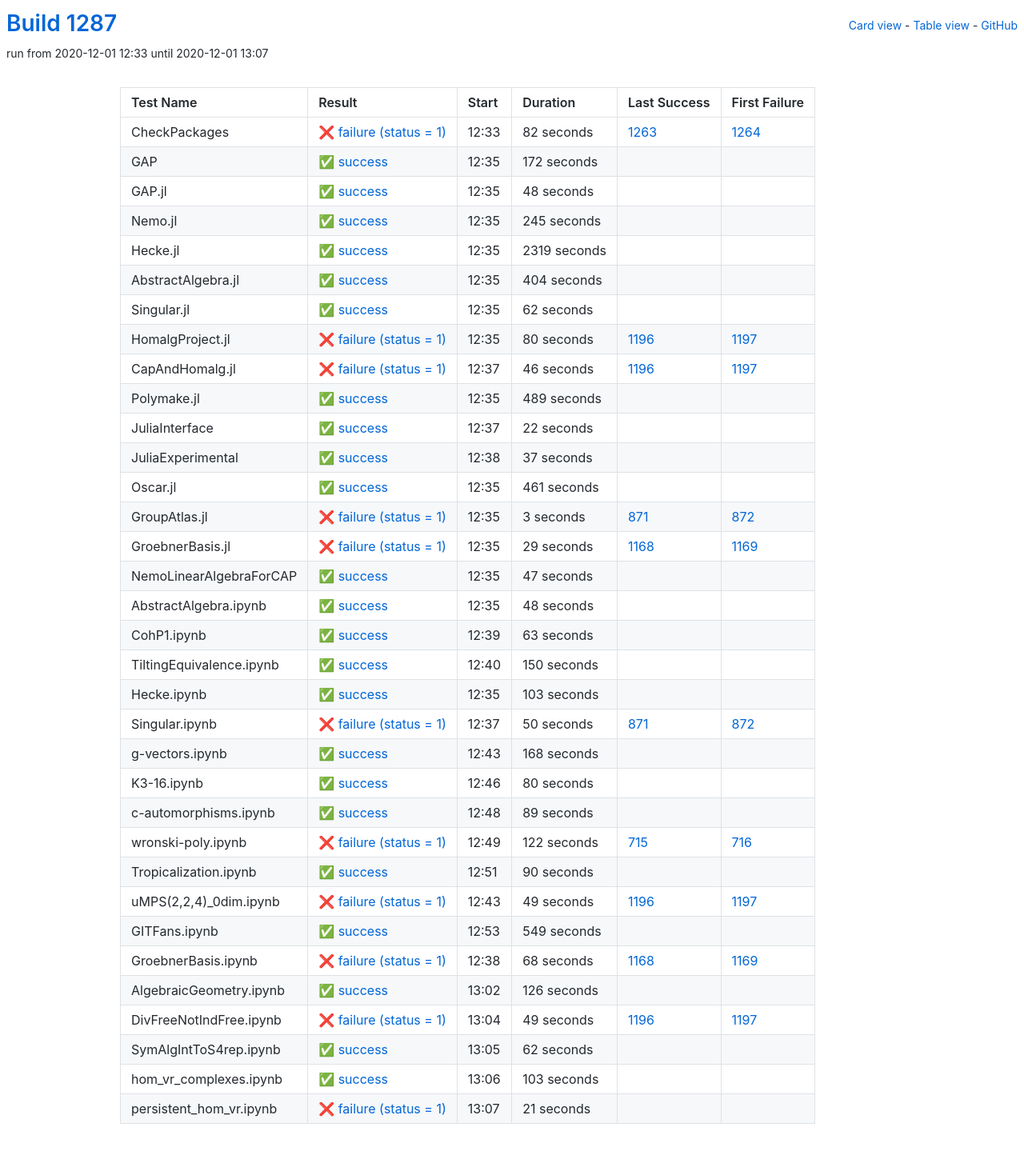
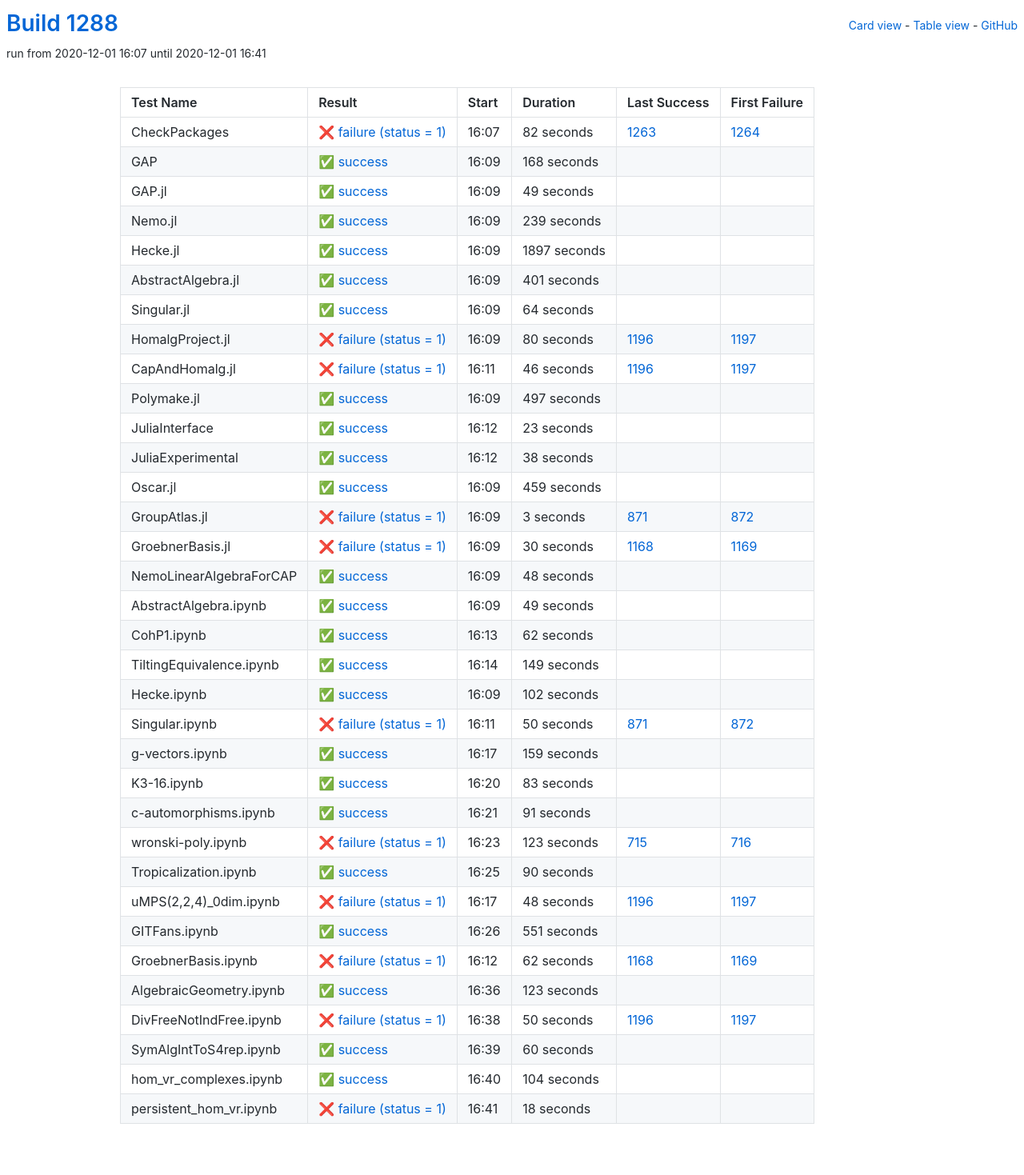
Before and after one commit to oscar-system/oscar-ci-status-stable, a Jekyll site: the page built from table.html, in a window 1280 px wide. Shown: the whole page at 80% size. Built offline with Jekyll 4.4.1, drawn with Linux system fonts in a browser that asks for light colours.

Commit message:
Build #1288

```diff
--- a/_data/ci.yml
+++ b/_data/ci.yml
@@ -1,6 +1,6 @@
 ---
-build: 1287
-build_url: https://oscarci.mathematik.uni-kl.de/job/oscar-stable/1287/
+build: 1288
+build_url: https://oscarci.mathematik.uni-kl.de/job/oscar-stable/1288/
 job: oscar-stable
 organization: oscar-system
 repo: oscar-ci-status-stable
@@ -8,8 +8,8 @@ repourl: https://github.com/oscar-system/oscar-ci-status-stable
 tests:
 - name: CheckPackages
   id: checkpackages
-  log: https://oscarci.mathematik.uni-kl.de/job/oscar-stable/1287/artifact/logs/build-1287/CheckPackages.log
-  start: 2020-12-01 12:33
+  log: https://oscarci.mathematik.uni-kl.de/job/oscar-stable/1288/artifact/logs/build-1288/CheckPackages.log
+  start: 2020-12-01 16:07
   success: false
   exitcode: 1
   status: failure
@@ -20,80 +20,80 @@ tests:
   first_failure_url: https://oscarci.mathematik.uni-kl.de/job/oscar-stable/1264/
 - name: GAP
   id: gap
-  log: https://oscarci.mathematik.uni-kl.de/job/oscar-stable/1287/artifact/logs/build-1287/GAP.log
-  start: 2020-12-01 12:35
+  log: https://oscarci.mathematik.uni-kl.de/job/oscar-stable/1288/artifact/logs/build-1288/GAP.log
+  start: 2020-12-01 16:09
   success: true
   exitcode: 0
   status: success
-  duration: 172
+  duration: 168
   last_success: false
   last_success_url:
   first_failure: false
   first_failure_url:
 - name: GAP.jl
   id: gap-jl
-  log: https://oscarci.mathematik.uni-kl.de/job/oscar-stable/1287/artifact/logs/build-1287/GAP.jl.log
-  start: 2020-12-01 12:35
+  log: https://oscarci.mathematik.uni-kl.de/job/oscar-stable/1288/artifact/logs/build-1288/GAP.jl.log
+  start: 2020-12-01 16:09
   success: true
   exitcode: 0
   status: success
-  duration: 48
+  duration: 49
   last_success: false
   last_success_url:
   first_failure: false
   first_failure_url:
 - name: Nemo.jl
   id: nemo-jl
-  log: https://oscarci.mathematik.uni-kl.de/job/oscar-stable/1287/artifact/logs/build-1287/Nemo.jl.log
-  start: 2020-12-01 12:35
+  log: https://oscarci.mathematik.uni-kl.de/job/oscar-stable/1288/artifact/logs/build-1288/Nemo.jl.log
+  start: 2020-12-01 16:09
   success: true
   exitcode: 0
   status: success
-  duration: 245
+  duration: 239
   last_success: false
   last_success_url:
   first_failure: false
   first_failure_url:
 - name: Hecke.jl
   id: hecke-jl
-  log: https://oscarci.mathematik.uni-kl.de/job/oscar-stable/1287/artifact/logs/build-1287/Hecke.jl.log
-  start: 2020-12-01 12:35
+  log: https://oscarci.mathematik.uni-kl.de/job/oscar-stable/1288/artifact/logs/build-1288/Hecke.jl.log
+  start: 2020-12-01 16:09
   success: true
   exitcode: 0
   status: success
-  duration: 2319
+  duration: 1897
   last_success: false
   last_success_url:
   first_failure: false
   first_failure_url:
 - name: AbstractAlgebra.jl
   id: abstractalgebra-jl
-  log: https://oscarci.mathematik.uni-kl.de/job/oscar-stable/1287/artifact/logs/build-1287/AbstractAlgebra.jl.log
-  start: 2020-12-01 12:35
+  log: https://oscarci.mathematik.uni-kl.de/job/oscar-stable/1288/artifact/logs/build-1288/AbstractAlgebra.jl.log
+  start: 2020-12-01 16:09
   success: true
   exitcode: 0
   status: success
-  duration: 404
+  duration: 401
   last_success: false
   last_success_url:
   first_failure: false
   first_failure_url:
 - name: Singular.jl
   id: singular-jl
-  log: https://oscarci.mathematik.uni-kl.de/job/oscar-stable/1287/artifact/logs/build-1287/Singular.jl.log
-  start: 2020-12-01 12:35
+  log: https://oscarci.mathematik.uni-kl.de/job/oscar-stable/1288/artifact/logs/build-1288/Singular.jl.log
+  start: 2020-12-01 16:09
   success: true
   exitcode: 0
   status: success
-  duration: 62
+  duration: 64
   last_success: false
   last_success_url:
   first_failure: false
   first_failure_url:
 - name: HomalgProject.jl
   id: homalgproject-jl
-  log: https://oscarci.mathematik.uni-kl.de/job/oscar-stable/1287/artifact/logs/build-1287/HomalgProject.jl.log
-  start: 2020-12-01 12:35
+  log: https://oscarci.mathematik.uni-kl.de/job/oscar-stable/1288/artifact/logs/build-1288/HomalgProject.jl.log
+  start: 2020-12-01 16:09
   success: false
   exitcode: 1
   status: failure
@@ -104,8 +104,8 @@ tests:
   first_failure_url: https://oscarci.mathematik.uni-kl.de/job/oscar-stable/1197/
 - name: CapAndHomalg.jl
   id: capandhomalg-jl
-  log: https://oscarci.mathematik.uni-kl.de/job/oscar-stable/1287/artifact/logs/build-1287/CapAndHomalg.jl.log
-  start: 2020-12-01 12:37
+  log: https://oscarci.mathematik.uni-kl.de/job/oscar-stable/1288/artifact/logs/build-1288/CapAndHomalg.jl.log
+  start: 2020-12-01 16:11
   success: false
   exitcode: 1
   status: failure
@@ -116,56 +116,56 @@ tests:
   first_failure_url: https://oscarci.mathematik.uni-kl.de/job/oscar-stable/1197/
 - name: Polymake.jl
   id: polymake-jl
-  log: https://oscarci.mathematik.uni-kl.de/job/oscar-stable/1287/artifact/logs/build-1287/Polymake.jl.log
-  start: 2020-12-01 12:35
+  log: https://oscarci.mathematik.uni-kl.de/job/oscar-stable/1288/artifact/logs/build-1288/Polymake.jl.log
+  start: 2020-12-01 16:09
   success: true
   exitcode: 0
   status: success
-  duration: 489
+  duration: 497
   last_success: false
   last_success_url:
   first_failure: false
   first_failure_url:
 - name: JuliaInterface
   id: juliainterface
-  log: https://oscarci.mathematik.uni-kl.de/job/oscar-stable/1287/artifact/logs/build-1287/JuliaInterface.log
-  start: 2020-12-01 12:37
+  log: https://oscarci.mathematik.uni-kl.de/job/oscar-stable/1288/artifact/logs/build-1288/JuliaInterface.log
+  start: 2020-12-01 16:12
   success: true
   exitcode: 0
   status: success
-  duration: 22
+  duration: 23
   last_success: false
   last_success_url:
   first_failure: false
   first_failure_url:
 - name: JuliaExperimental
   id: juliaexperimental
-  log: https://oscarci.mathematik.uni-kl.de/job/oscar-stable/1287/artifact/logs/build-1287/JuliaExperimental.log
-  start: 2020-12-01 12:38
+  log: https://oscarci.mathematik.uni-kl.de/job/oscar-stable/1288/artifact/logs/build-1288/JuliaExperimental.log
+  start: 2020-12-01 16:12
   success: true
   exitcode: 0
   status: success
-  duration: 37
+  duration: 38
   last_success: false
   last_success_url:
   first_failure: false
   first_failure_url:
 - name: Oscar.jl
   id: oscar-jl
-  log: https://oscarci.mathematik.uni-kl.de/job/oscar-stable/1287/artifact/logs/build-1287/Oscar.jl.log
-  start: 2020-12-01 12:35
+  log: https://oscarci.mathematik.uni-kl.de/job/oscar-stable/1288/artifact/logs/build-1288/Oscar.jl.log
+  start: 2020-12-01 16:09
   success: true
   exitcode: 0
   status: success
-  duration: 461
+  duration: 459
   last_success: false
   last_success_url:
   first_failure: false
   first_failure_url:
 - name: GroupAtlas.jl
   id: groupatlas-jl
-  log: https://oscarci.mathematik.uni-kl.de/job/oscar-stable/1287/artifact/logs/build-1287/GroupAtlas.jl.log
-  start: 2020-12-01 12:35
+  log: https://oscarci.mathematik.uni-kl.de/job/oscar-stable/1288/artifact/logs/build-1288/GroupAtlas.jl.log
+  start: 2020-12-01 16:09
   success: false
   exitcode: 1
   status: failure
@@ -176,32 +176,20 @@ tests:
   first_failure_url: https://oscarci.mathematik.uni-kl.de/job/oscar-stable/872/
 - name: GroebnerBasis.jl
   id: groebnerbasis-jl
-  log: https://oscarci.mathematik.uni-kl.de/job/oscar-stable/1287/artifact/logs/build-1287/GroebnerBasis.jl.log
-  start: 2020-12-01 12:35
+  log: https://oscarci.mathematik.uni-kl.de/job/oscar-stable/1288/artifact/logs/build-1288/GroebnerBasis.jl.log
+  start: 2020-12-01 16:09
   success: false
   exitcode: 1
   status: failure
-  duration: 29
+  duration: 30
   last_success: 1168
   last_success_url: https://oscarci.mathematik.uni-kl.de/job/oscar-stable/1168/
   first_failure: 1169
   first_failure_url: https://oscarci.mathematik.uni-kl.de/job/oscar-stable/1169/
 - name: NemoLinearAlgebraForCAP
   id: nemolinearalgebraforcap
-  log: https://oscarci.mathematik.uni-kl.de/job/oscar-stable/1287/artifact/logs/build-1287/NemoLinearAlgebraForCAP.log
-  start: 2020-12-01 12:35
-  success: true
-  exitcode: 0
-  status: success
-  duration: 47
-  last_success: false
-  last_success_url:
-  first_failure: false
-  first_failure_url:
-- name: AbstractAlgebra.ipynb
-  id: abstractalgebra-ipynb
-  log: https://oscarci.mathematik.uni-kl.de/job/oscar-stable/1287/artifact/logs/build-1287/AbstractAlgebra.ipynb.log
-  start: 2020-12-01 12:35
+  log: https://oscarci.mathematik.uni-kl.de/job/oscar-stable/1288/artifact/logs/build-1288/NemoLinearAlgebraForCAP.log
+  start: 2020-12-01 16:09
   success: true
   exitcode: 0
   status: success
@@ -210,46 +198,58 @@ tests:
   last_success_url:
   first_failure: false
   first_failure_url:
-- name: CohP1.ipynb
-  id: cohp1-ipynb
-  log: https://oscarci.mathematik.uni-kl.de/job/oscar-stable/1287/artifact/logs/build-1287/CohP1.ipynb.log
-  start: 2020-12-01 12:39
+- name: AbstractAlgebra.ipynb
+  id: abstractalgebra-ipynb
+  log: https://oscarci.mathematik.uni-kl.de/job/oscar-stable/1288/artifact/logs/build-1288/AbstractAlgebra.ipynb.log
+  start: 2020-12-01 16:09
   success: true
   exitcode: 0
   status: success
-  duration: 63
+  duration: 49
+  last_success: false
+  last_success_url:
+  first_failure: false
+  first_failure_url:
+- name: CohP1.ipynb
+  id: cohp1-ipynb
+  log: https://oscarci.mathematik.uni-kl.de/job/oscar-stable/1288/artifact/logs/build-1288/CohP1.ipynb.log
+  start: 2020-12-01 16:13
+  success: true
+  exitcode: 0
+  status: success
+  duration: 62
   last_success: false
   last_success_url:
   first_failure: false
   first_failure_url:
 - name: TiltingEquivalence.ipynb
   id: tiltingequivalence-ipynb
-  log: https://oscarci.mathematik.uni-kl.de/job/oscar-stable/1287/artifact/logs/build-1287/TiltingEquivalence.ipynb.log
-  start: 2020-12-01 12:40
+  log: https://oscarci.mathematik.uni-kl.de/job/oscar-stable/1288/artifact/logs/build-1288/TiltingEquivalence.ipynb.log
+  start: 2020-12-01 16:14
   success: true
   exitcode: 0
   status: success
-  duration: 150
+  duration: 149
   last_success: false
   last_success_url:
   first_failure: false
   first_failure_url:
 - name: Hecke.ipynb
   id: hecke-ipynb
-  log: https://oscarci.mathematik.uni-kl.de/job/oscar-stable/1287/artifact/logs/build-1287/Hecke.ipynb.log
-  start: 2020-12-01 12:35
+  log: https://oscarci.mathematik.uni-kl.de/job/oscar-stable/1288/artifact/logs/build-1288/Hecke.ipynb.log
+  start: 2020-12-01 16:09
   success: true
   exitcode: 0
   status: success
-  duration: 103
+  duration: 102
   last_success: false
   last_success_url:
   first_failure: false
   first_failure_url:
 - name: Singular.ipynb
   id: singular-ipynb
-  log: https://oscarci.mathematik.uni-kl.de/job/oscar-stable/1287/artifact/logs/build-1287/Singular.ipynb.log
-  start: 2020-12-01 12:37
+  log: https://oscarci.mathematik.uni-kl.de/job/oscar-stable/1288/artifact/logs/build-1288/Singular.ipynb.log
+  start: 2020-12-01 16:11
   success: false
   exitcode: 1
   status: failure
@@ -260,56 +260,56 @@ tests:
   first_failure_url: https://oscarci.mathematik.uni-kl.de/job/oscar-stable/872/
 - name: g-vectors.ipynb
   id: g-vectors-ipynb
-  log: https://oscarci.mathematik.uni-kl.de/job/oscar-stable/1287/artifact/logs/build-1287/g-vectors.ipynb.log
-  start: 2020-12-01 12:43
+  log: https://oscarci.mathematik.uni-kl.de/job/oscar-stable/1288/artifact/logs/build-1288/g-vectors.ipynb.log
+  start: 2020-12-01 16:17
   success: true
   exitcode: 0
   status: success
-  duration: 168
+  duration: 159
   last_success: false
   last_success_url:
   first_failure: false
   first_failure_url:
 - name: K3-16.ipynb
   id: k3-16-ipynb
-  log: https://oscarci.mathematik.uni-kl.de/job/oscar-stable/1287/artifact/logs/build-1287/K3-16.ipynb.log
-  start: 2020-12-01 12:46
+  log: https://oscarci.mathematik.uni-kl.de/job/oscar-stable/1288/artifact/logs/build-1288/K3-16.ipynb.log
+  start: 2020-12-01 16:20
   success: true
   exitcode: 0
   status: success
-  duration: 80
+  duration: 83
   last_success: false
   last_success_url:
   first_failure: false
   first_failure_url:
 - name: c-automorphisms.ipynb
   id: c-automorphisms-ipynb
-  log: https://oscarci.mathematik.uni-kl.de/job/oscar-stable/1287/artifact/logs/build-1287/c-automorphisms.ipynb.log
-  start: 2020-12-01 12:48
+  log: https://oscarci.mathematik.uni-kl.de/job/oscar-stable/1288/artifact/logs/build-1288/c-automorphisms.ipynb.log
+  start: 2020-12-01 16:21
   success: true
   exitcode: 0
   status: success
-  duration: 89
+  duration: 91
   last_success: false
   last_success_url:
   first_failure: false
   first_failure_url:
 - name: wronski-poly.ipynb
   id: wronski-poly-ipynb
-  log: https://oscarci.mathematik.uni-kl.de/job/oscar-stable/1287/artifact/logs/build-1287/wronski-poly.ipynb.log
-  start: 2020-12-01 12:49
+  log: https://oscarci.mathematik.uni-kl.de/job/oscar-stable/1288/artifact/logs/build-1288/wronski-poly.ipynb.log
+  start: 2020-12-01 16:23
   success: false
   exitcode: 1
   status: failure
-  duration: 122
+  duration: 123
   last_success: 715
   last_success_url: https://oscarci.mathematik.uni-kl.de/job/oscar-stable/715/
   first_failure: 716
   first_failure_url: https://oscarci.mathematik.uni-kl.de/job/oscar-stable/716/
 - name: Tropicalization.ipynb
   id: tropicalization-ipynb
-  log: https://oscarci.mathematik.uni-kl.de/job/oscar-stable/1287/artifact/logs/build-1287/Tropicalization.ipynb.log
-  start: 2020-12-01 12:51
+  log: https://oscarci.mathematik.uni-kl.de/job/oscar-stable/1288/artifact/logs/build-1288/Tropicalization.ipynb.log
+  start: 2020-12-01 16:25
   success: true
   exitcode: 0
   status: success
@@ -320,96 +320,96 @@ tests:
   first_failure_url:
 - name: uMPS(2,2,4)_0dim.ipynb
   id: umps-2-2-4-0dim-ipynb
-  log: https://oscarci.mathematik.uni-kl.de/job/oscar-stable/1287/artifact/logs/build-1287/uMPS-2-2-4-_0dim.ipynb.log
-  start: 2020-12-01 12:43
+  log: https://oscarci.mathematik.uni-kl.de/job/oscar-stable/1288/artifact/logs/build-1288/uMPS-2-2-4-_0dim.ipynb.log
+  start: 2020-12-01 16:17
   success: false
   exitcode: 1
   status: failure
-  duration: 49
+  duration: 48
   last_success: 1196
   last_success_url: https://oscarci.mathematik.uni-kl.de/job/oscar-stable/1196/
   first_failure: 1197
   first_failure_url: https://oscarci.mathematik.uni-kl.de/job/oscar-stable/1197/
 - name: GITFans.ipynb
   id: gitfans-ipynb
-  log: https://oscarci.mathematik.uni-kl.de/job/oscar-stable/1287/artifact/logs/build-1287/GITFans.ipynb.log
-  start: 2020-12-01 12:53
+  log: https://oscarci.mathematik.uni-kl.de/job/oscar-stable/1288/artifact/logs/build-1288/GITFans.ipynb.log
+  start: 2020-12-01 16:26
   success: true
   exitcode: 0
   status: success
-  duration: 549
+  duration: 551
   last_success: false
   last_success_url:
   first_failure: false
   first_failure_url:
 - name: GroebnerBasis.ipynb
   id: groebnerbasis-ipynb
-  log: https://oscarci.mathematik.uni-kl.de/job/oscar-stable/1287/artifact/logs/build-1287/GroebnerBasis.ipynb.log
-  start: 2020-12-01 12:38
+  log: https://oscarci.mathematik.uni-kl.de/job/oscar-stable/1288/artifact/logs/build-1288/GroebnerBasis.ipynb.log
+  start: 2020-12-01 16:12
   success: false
   exitcode: 1
   status: failure
-  duration: 68
+  duration: 62
   last_success: 1168
   last_success_url: https://oscarci.mathematik.uni-kl.de/job/oscar-stable/1168/
   first_failure: 1169
   first_failure_url: https://oscarci.mathematik.uni-kl.de/job/oscar-stable/1169/
 - name: AlgebraicGeometry.ipynb
   id: algebraicgeometry-ipynb
-  log: https://oscarci.mathematik.uni-kl.de/job/oscar-stable/1287/artifact/logs/build-1287/AlgebraicGeometry.ipynb.log
-  start: 2020-12-01 13:02
+  log: https://oscarci.mathematik.uni-kl.de/job/oscar-stable/1288/artifact/logs/build-1288/AlgebraicGeometry.ipynb.log
+  start: 2020-12-01 16:36
   success: true
   exitcode: 0
   status: success
-  duration: 126
+  duration: 123
   last_success: false
   last_success_url:
   first_failure: false
   first_failure_url:
 - name: DivFreeNotIndFree.ipynb
   id: divfreenotindfree-ipynb
-  log: https://oscarci.mathematik.uni-kl.de/job/oscar-stable/1287/artifact/logs/build-1287/DivFreeNotIndFree.ipynb.log
-  start: 2020-12-01 13:04
+  log: https://oscarci.mathematik.uni-kl.de/job/oscar-stable/1288/artifact/logs/build-1288/DivFreeNotIndFree.ipynb.log
+  start: 2020-12-01 16:38
   success: false
   exitcode: 1
   status: failure
-  duration: 49
+  duration: 50
   last_success: 1196
   last_success_url: https://oscarci.mathematik.uni-kl.de/job/oscar-stable/1196/
   first_failure: 1197
   first_failure_url: https://oscarci.mathematik.uni-kl.de/job/oscar-stable/1197/
 - name: SymAlgIntToS4rep.ipynb
   id: symalginttos4rep-ipynb
-  log: https://oscarci.mathematik.uni-kl.de/job/oscar-stable/1287/artifact/logs/build-1287/SymAlgIntToS4rep.ipynb.log
-  start: 2020-12-01 13:05
+  log: https://oscarci.mathematik.uni-kl.de/job/oscar-stable/1288/artifact/logs/build-1288/SymAlgIntToS4rep.ipynb.log
+  start: 2020-12-01 16:39
   success: true
   exitcode: 0
   status: success
-  duration: 62
+  duration: 60
   last_success: false
   last_success_url:
   first_failure: false
   first_failure_url:
 - name: hom_vr_complexes.ipynb
   id: hom-vr-complexes-ipynb
-  log: https://oscarci.mathematik.uni-kl.de/job/oscar-stable/1287/artifact/logs/build-1287/hom_vr_complexes.ipynb.log
-  start: 2020-12-01 13:06
+  log: https://oscarci.mathematik.uni-kl.de/job/oscar-stable/1288/artifact/logs/build-1288/hom_vr_complexes.ipynb.log
+  start: 2020-12-01 16:40
   success: true
   exitcode: 0
   status: success
-  duration: 103
+  duration: 104
   last_success: false
   last_success_url:
   first_failure: false
   first_failure_url:
 - name: persistent_hom_vr.ipynb
   id: persistent-hom-vr-ipynb
-  log: https://oscarci.mathematik.uni-kl.de/job/oscar-stable/1287/artifact/logs/build-1287/persistent_hom_vr.ipynb.log
-  start: 2020-12-01 13:07
+  log: https://oscarci.mathematik.uni-kl.de/job/oscar-stable/1288/artifact/logs/build-1288/persistent_hom_vr.ipynb.log
+  start: 2020-12-01 16:41
   success: false
   exitcode: 1
   status: failure
-  duration: 21
+  duration: 18
   last_success: false
   last_success_url:
   first_failure: false
```
Also changed, not shown: README.md.
